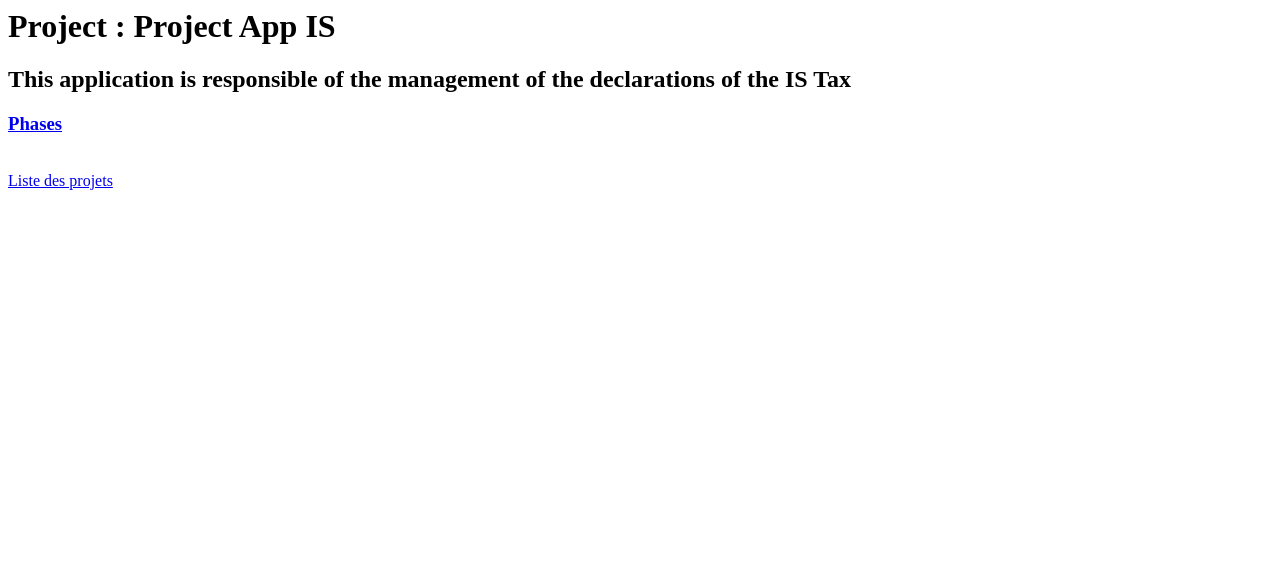
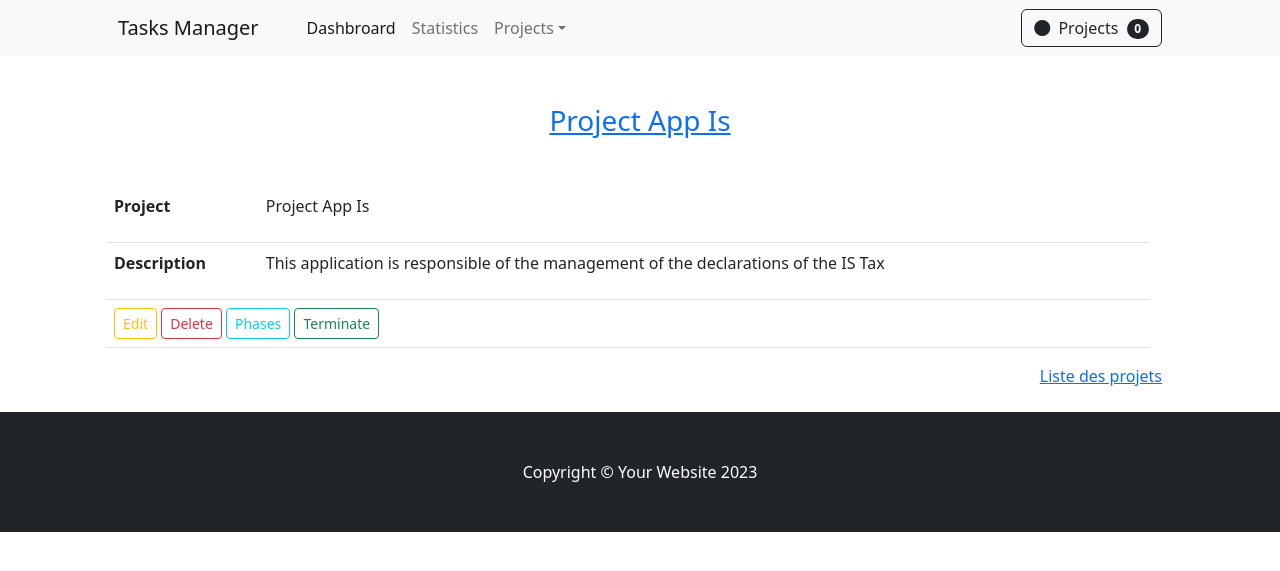
Before and after one commit to Mouhcien/task_manager, a Django app: page /projects/1/detail/ in a window 1280 px wide. Shown: the top 571 px of the page. Run offline with Django 5.2, Linux system fonts and the light colour scheme; data comes from the database, SQL or seed files in the repository; both versions use the stored data as it was after the commit; some libraries are stand-ins or nearby versions.

Commit message:
add template to detail project

```diff
--- a/apps/backend/templates/__partials/_header.html
+++ b/apps/backend/templates/__partials/_header.html
@@ -29,22 +29,52 @@
                             <ul class="dropdown-menu" aria-labelledby="navbarDropdown">
                                 <li><a href="{% url 'project-list' %}" class="dropdown-item" href="#!">All Projects</a></li>
                                 <li><hr class="dropdown-divider" /></li>
-                                <li><a class="dropdown-item" href="{% url 'project-ongoing' %}">On Going Projects</a></li>
-                                <li><a class="dropdown-item" href="{% url 'project-finished' %}">Finished Projects</a></li>
+                                <li><a class="dropdown-item text-danger" href="{% url 'project-not-started' %}">Projects Not Yet Started</a></li>
+                                <li><a class="dropdown-item text-primary" href="{% url 'project-ongoing' %}">On Going Projects</a></li>
+                                <li><a class="dropdown-item text-success" href="{% url 'project-finished' %}">Finished Projects</a></li>
                                 <li><a href="{% url 'project-create' %}" class="dropdown-item" href="#!">New Project</a></li>
                             </ul>
                         </li>
                     </ul>
                     <form class="d-flex">
-                        <button class="btn btn-outline-dark" type="submit">
-                            <i class="bi-circle-fill me-1"></i>
-                            Projects
-                            <span class="badge bg-dark text-white ms-1 rounded-pill">0</span>
-                        </button>
+                            {% if not tag %}
+                                <button class="btn btn-outline-dark" type="submit">
+                                    <i class="bi-circle-fill me-1"></i>
+                                    Projects
+                                        <span class="badge bg-dark text-white ms-1 rounded-pill">{{ object_list|length }}</span>
+                                </button>
+                            {% endif %}
+                            {% if tag == 'not-started' %}
+                            <button class="btn btn-outline-danger" type="submit">
+                                <i class="bi-circle-fill me-1"></i>
+                                Projects
+                                    <span class="badge bg-danger text-white ms-1 rounded-pill">{{ object_list|length }}</span>
+                            </button>
+                            {% endif %}
+
+                            {% if tag == 'ongoing' %}
+                            <button class="btn btn-outline-primary" type="submit">
+                                <i class="bi-circle-fill me-1"></i>
+                                Projects
+                                    <span class="badge bg-primary text-white ms-1 rounded-pill">{{ object_list|length }}</span>
+                            </button>
+                            {% endif %}
+
+                            {% if tag == 'finished' %}
+                            <button class="btn btn-outline-success" type="submit">
+                                <i class="bi-circle-fill me-1"></i>
+                                Projects
+                                    <span class="badge bg-success text-white ms-1 rounded-pill">{{ object_list|length }}</span>
+                            </button>
+                            {% endif %}
+
+
                     </form>
                 </div>
             </div>
         </nav>
+
+        {% if with_header == True %}
         <!-- Header-->
         <header class="bg-dark py-5">
             <div class="container px-4 px-lg-5 my-5">
@@ -54,3 +84,4 @@
                 </div>
             </div>
         </header>
+        {% endif %}
--- a/apps/backend/templates/projects/project_detail.html
+++ b/apps/backend/templates/projects/project_detail.html
@@ -1,8 +1,49 @@
+{% extends '_base.html' %}
 
-<h1> Project : {{object.title}}</h1>
-<h2> {{object.description}}</h2>
-<h3><a href="{% url 'phase-list' project.id %}" >Phases</a></h3>
+{% load static %}
 
-<br>
+{% block content %}
 
-<a href="{% url 'project-list' %}">Liste des projets </a>
+<section class="py-5">
+    <div class="text-center">
+        <h3 class="text-primary text-decoration-underline"> {{object.title|title}}</h3>
+        {% if message %}
+            <div class="alert alert-success" role="alert">
+                {{message}}
+            </div>
+        {% endif %}
+    </div>
+    <div class="container px-4 px-lg-5 mt-5">
+
+        <div class="row col-12">
+            <table class="table flex-fill">
+                <tr>
+                    <td> <p class="fw-bolder">Project</p> </td>
+                    <td> {{object.title|title}} </td>
+                </tr>
+                <tr>
+                    <td> <p class="fw-bolder" >Description</p> </td>
+                    <td> {{object.description}} </td>
+                </tr>
+                <tr>
+                    <td colspan="2">
+                        {% if object.ongoing == False %}
+                        <a href="{% url 'start-project' object.id %}" class="btn btn-outline-primary mt-auto btn-sm" >Start</a>
+                        {% endif %}
+                        <a href="{% url 'project-update' object.id %}" class="btn btn-outline-warning mt-auto btn-sm" >Edit</a>
+                        <a href="{% url 'project-delete' object.id %}" class="btn btn-outline-danger mt-auto btn-sm" >Delete</a>
+                        <a href="{% url 'phase-list' object.id %}" class="btn btn-outline-info mt-auto btn-sm" >Phases</a>
+                        {% if object.ongoing == True and object.finished == False %}
+                        <a href="{% url 'terminate-project' object.id %}" class="btn btn-outline-success mt-auto btn-sm" >Terminate</a>
+                        {% endif %}
+                    </td>
+                </h<>
+            </table>
+        </div>
+
+    <a href="{% url 'project-list' %}" class="float-end">Liste des projets </a>
+
+    </div>
+</section>
+
+{% endblock %}
--- a/apps/backend/templates/projects/project_list.html
+++ b/apps/backend/templates/projects/project_list.html
@@ -56,7 +56,7 @@
                                 <hr>
                                 <!-- Project actions-->
                                 <div class="card-footer p-4 pt-0 border-top-0 bg-transparent">
-                                    <div class="text-center"><a href="{% url 'project-detail' project.id %}" class="btn btn-outline-danger mt-auto" >Supprimer</a></div>
+                                    <div class="text-center"><a href="{% url 'project-detail' project.id %}" class="btn btn-outline-danger mt-auto" >Delete</a></div>
                                 </div>
                             </div>
                         </div>
--- a/apps/backend/urls.py
+++ b/apps/backend/urls.py
@@ -1,7 +1,7 @@
 
 from django.urls import path
 
-from .views.projects import ProjectListView, ProjectUpdateView, ProjectCreateView, ProjectDeleteView, ProjectDetailView, ProjectFinishedList, ProjectOnGoingList
+from .views.projects import ProjectListView, ProjectUpdateView, ProjectCreateView, ProjectDeleteView, ProjectDetailView, ProjectFinishedList, ProjectOnGoingList, ProjectNotStartedList, StartProject, TerminateProject
 from .views.service import ServiceListView, ServiceUpdateView, ServiceCreateView, ServiceDeleteView, ServiceDetailView
 from .views.type import Entity_TypeListView, Entity_TypeUpdateView, Entity_TypeCreateView, Entity_TypeDeleteView, Entity_TypeDetailView
 from .views.phase import phase_list, PhaseCreateView, PhaseUpdateView, PhaseDetailView, PhaseDeleteView
@@ -14,10 +14,13 @@ urlpatterns = [
     path('projects/', view=ProjectListView.as_view(), name='project-list'),
     path('projects/ongoing/', view=ProjectOnGoingList, name='project-ongoing'),
     path('projects/finished/', view=ProjectFinishedList, name='project-finished'),
+    path('projects/not-started/', view=ProjectNotStartedList, name='project-not-started'),
     path('projects/create/', view=ProjectCreateView.as_view(), name='project-create'),
     path('projects/<int:pk>/update/', view=ProjectUpdateView.as_view(), name='project-update'),
     path('projects/<int:pk>/delete/', view=ProjectDeleteView.as_view(), name='project-delete'),
     path('projects/<int:pk>/detail/', view=ProjectDetailView.as_view(), name='project-detail'),
+    path('projects/<int:pk>/start/', view=StartProject, name='start-project'),
+    path('projects/<int:pk>/terminate/', view=TerminateProject, name='terminate-project'),
     #Phase routes
     path('phases/<int:project_id>/', view=phase_list, name='phase-list'),
     path('phases/create/', view=PhaseCreateView.as_view(), name='phase-create'),
--- a/apps/backend/views/projects.py
+++ b/apps/backend/views/projects.py
@@ -1,6 +1,9 @@
 from django.views.generic import ListView, CreateView, UpdateView, DeleteView, DetailView
 from django.urls import reverse_lazy
 from django.shortcuts import render
+from django.http import Http404
+
+from datetime import datetime, timezone
 
 from ..models import Project
 
@@ -8,33 +11,71 @@ class ProjectListView(ListView):
     model           =   Project
     template_name   =   'projects/project_list.html'
 
+
 class ProjectCreateView(CreateView):
     model           =   Project
     template_name   =   'projects/project_create.html'
-    fields          =   '__all__'
+    fields          =   ['title', 'description']
     success_url     =   reverse_lazy('project-list')
+
 
 class ProjectUpdateView(UpdateView):
     model           =   Project
     template_name   =   'projects/project_create.html'
-    fields          =   '__all__'
+    fields          =   ['title', 'description']
     success_url     =   reverse_lazy('project-list')
+
 
 class ProjectDeleteView(DeleteView):
     model           =   Project
     template_name   =   'projects/project_delete.html'
     success_url     =   reverse_lazy('project-list')
 
+
 class ProjectDetailView(DetailView):
     model           =   Project
     template_name   =   'projects/project_detail.html'
 
+
+def ProjectNotStartedList(request):
+    projects = Project.objects.filter(finished=False, ongoing=False)
+    context = {'object_list': projects, 'tag': 'not-started', 'with_header': True}
+    return render(request, 'projects/project_list.html', context)
+
+
 def ProjectOnGoingList(request):
-    projects = Project.objects.filter(ongoing=True)
-    context = {'object_list': projects}
+    projects = Project.objects.filter(ongoing=True, finished=False)
+    context = {'object_list': projects, 'tag': 'ongoing', 'with_header': True}
     return render(request, 'projects/project_list.html', context)
+
 
 def ProjectFinishedList(request):
     projects = Project.objects.filter(finished=True)
-    context = {'object_list': projects}
+    context = {'object_list': projects, 'tag': 'finished', 'with_header': True}
     return render(request, 'projects/project_list.html', context)
+
+def StartProject(request, pk):
+    project     = Project.objects.get(id=pk)
+    if project:
+        project.ongoing     = True
+        project.started_at  =  datetime.now(timezone.utc)
+        project.updated_at  =  datetime.now(timezone.utc)
+        project.save()
+        context = {'object': project, 'message': 'Project has been started successfuly'}
+    else:
+        raise Http404("No such project")
+
+    return render(request, 'projects/project_detail.html', context)
+
+def TerminateProject(request, pk):
+    project     = Project.objects.get(id=pk)
+    if project:
+        project.finished        = True
+        project.finished_at     =  datetime.now(timezone.utc)
+        project.updated_at      =  datetime.now(timezone.utc)
+        project.save()
+        context = {'object': project, 'message': 'Project has been started successfuly'}
+    else:
+        raise Http404("No such project")
+
+    return render(request, 'projects/project_detail.html', context)
--- a/task_manager/settings.py
+++ b/task_manager/settings.py
@@ -46,6 +46,8 @@ INSTALLED_APPS = [
     'apps.backend',
     'apps.frontend',
     'apps.login',
+    'crispy_forms',
+    'crispy_bootstrap5',
 ]
 
 MIDDLEWARE = [
@@ -130,3 +132,7 @@ STATIC_URL = 'static/'
 # https://docs.djangoproject.com/en/5.0/ref/settings/#default-auto-field
 
 DEFAULT_AUTO_FIELD = 'django.db.models.BigAutoField'
+
+CRISPY_ALLOWED_TEMPLATE_PACKS = "bootstrap5"
+
+CRISPY_TEMPLATE_PACK = "bootstrap5"
```
Also changed, not shown: apps/backend/forms.py (added, +8 -0 lines), apps/backend/templates/projects/project_create.html (+20 -6 lines), apps/backend/templates/projects/project_delete.html (+8 -0 lines), db.sqlite3.
